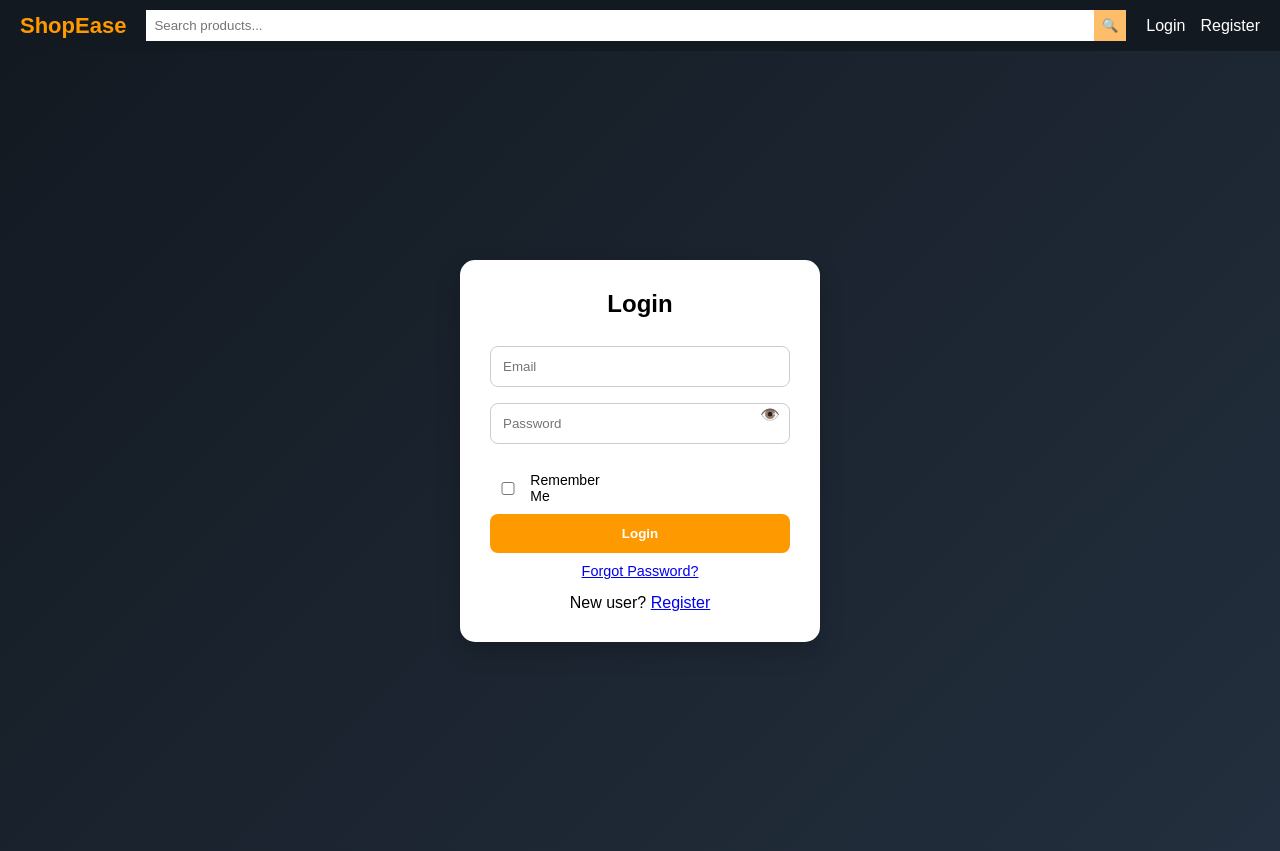
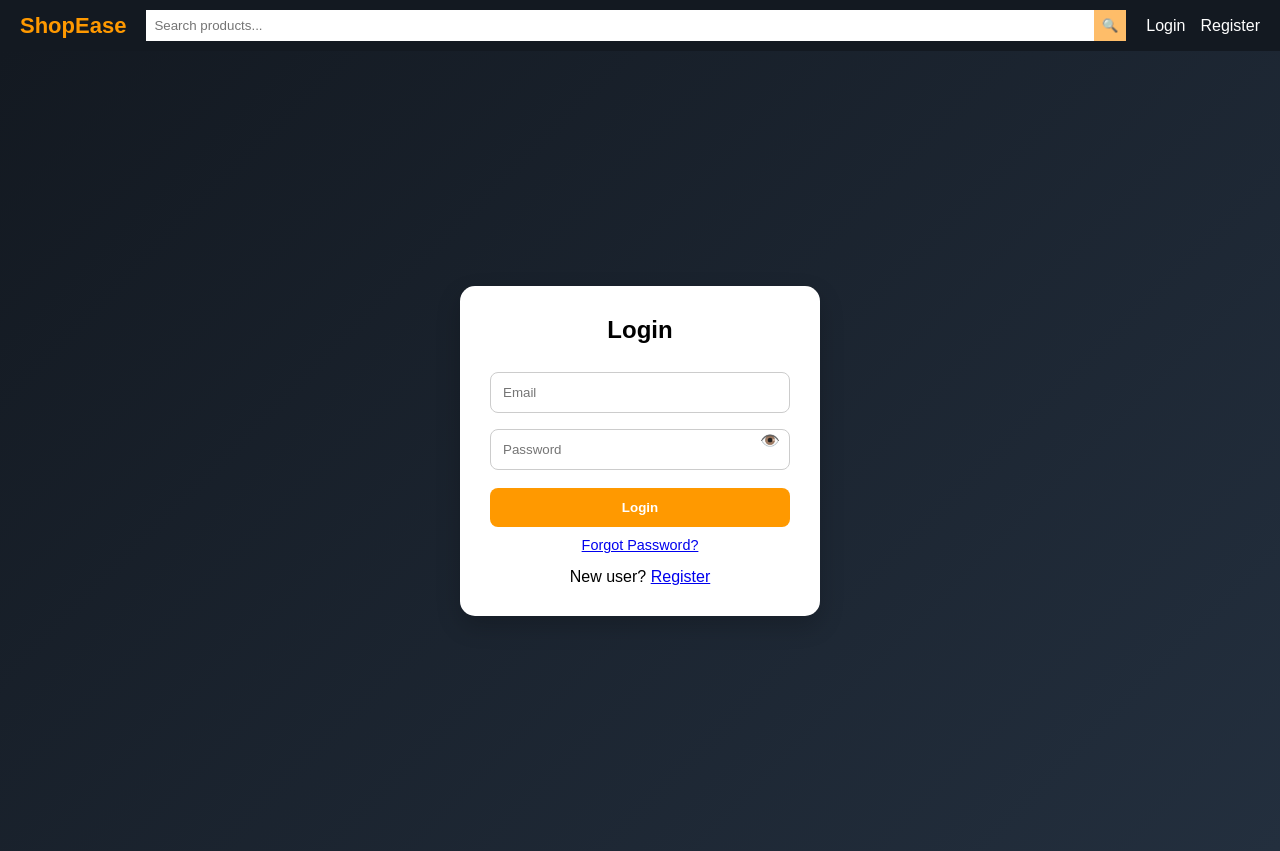
Before and after one commit to szulfa/mern-ecommerce, a React (Create React App) app in the folder client/: page /login in a window 1280 px wide. Built offline with nearby package versions, Linux system fonts and the light colour scheme.

Commit message:
fixed register

```diff
--- a/client/src/pages/Login.js
+++ b/client/src/pages/Login.js
@@ -11,7 +11,6 @@ export default function Login() {
 
   const [error, setError] = useState("");
   const [showPassword, setShowPassword] = useState(false);
-  const [rememberMe, setRememberMe] = useState(false);
 
   const handleSubmit = async (e) => {
     e.preventDefault();
@@ -30,20 +29,17 @@ export default function Login() {
       const data = await res.json();
 
       if (res.ok) {
-        // 🟢 Remember me logic
-        if (rememberMe) {
-          localStorage.setItem("user", JSON.stringify(data.user));
-          localStorage.setItem("token", data.token);
-        } else {
-          sessionStorage.setItem("user", JSON.stringify(data.user));
-          sessionStorage.setItem("token", data.token);
-        }
+        // ✅ ALWAYS STORE IN LOCALSTORAGE
+        localStorage.setItem("user", JSON.stringify(data.user));
+        localStorage.setItem("token", data.token);
 
+        // ✅ UPDATE NAVBAR
         window.dispatchEvent(new Event("userUpdated"));
 
+        // ✅ REDIRECT
         navigate(data.user.role === "seller" ? "/seller-dashboard" : "/");
       } else {
-        setError(data.message || "Invalid credentials ❌");
+        setError(data.msg || data.message || "Invalid credentials ❌");
       }
     } catch {
       setError("Server error");
@@ -61,16 +57,17 @@ export default function Login() {
           <input
             type="email"
             placeholder="Email"
+            value={formData.email}
             onChange={(e) =>
               setFormData({ ...formData, email: e.target.value })
             }
           />
 
-          {/* PASSWORD (UNCHANGED UI) */}
           <div style={{ position: "relative" }}>
             <input
               type={showPassword ? "text" : "password"}
               placeholder="Password"
+              value={formData.password}
               onChange={(e) =>
                 setFormData({ ...formData, password: e.target.value })
               }
@@ -89,22 +86,9 @@ export default function Login() {
             </span>
           </div>
 
-          {/* 🟢 REMEMBER ME (NEW ADDITION) */}
-         <div className="remember-me">
-  <label className="remember-me">
-  <input
-    type="checkbox"
-    checked={rememberMe}
-    onChange={() => setRememberMe(!rememberMe)}
-  />
-  Remember Me
-</label>
-</div>
-
           <button type="submit">Login</button>
         </form>
 
-        {/* FORGOT PASSWORD (UNCHANGED) */}
         <p style={{ fontSize: "0.9rem" }}>
           <Link to="/forgot-password">Forgot Password?</Link>
         </p>
--- a/client/src/pages/Register.js
+++ b/client/src/pages/Register.js
@@ -28,7 +28,7 @@ export default function Register() {
       if (res.ok) {
         navigate("/login");
       } else {
-        setError(data.message);
+        setError(data.msg || data.message || "Registration failed");
       }
     } catch {
       setError("Server error");
```
